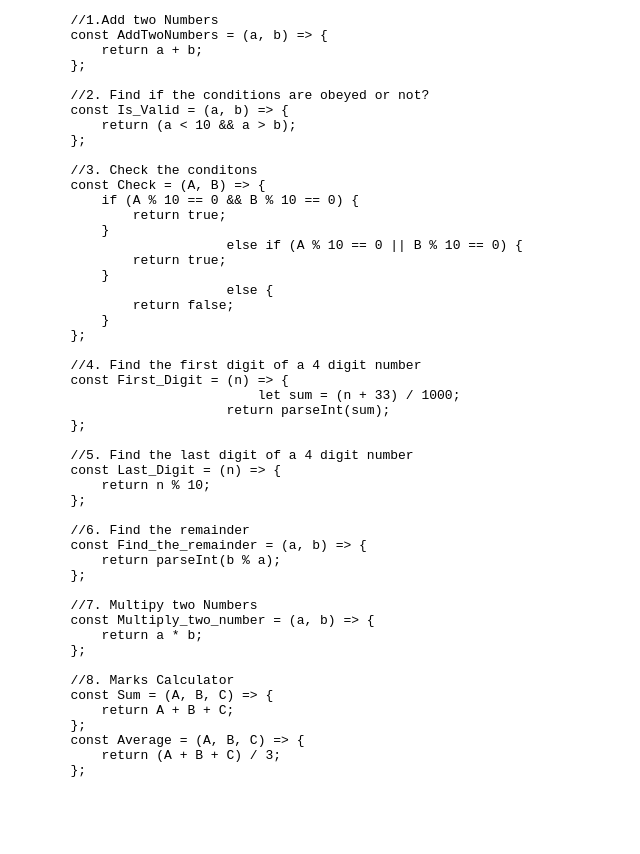
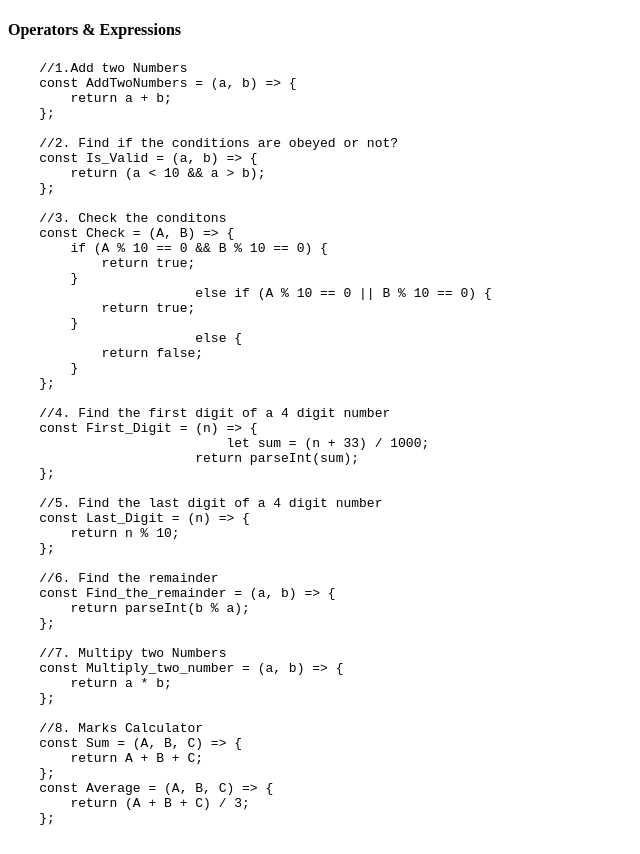
Before and after one commit to Kuldeep-kolte/JavaScriptAssignment1, a plain HTML site: page index.html in a window 1280 px wide. Shown: the whole page, without its empty margins (0-640 px from the left). Before the commit the page ends 821 px from the top, so only its background shows below. Drawn offline with Linux system fonts and the light colour scheme.

Commit message:
All Problem Solve

```diff
--- a/index.html
+++ b/index.html
@@ -1,14 +1,13 @@
 <!DOCTYPE html>
 <html lang="en">
-
 <head>
     <meta charset="UTF-8">
     <meta http-equiv="X-UA-Compatible" content="IE=edge">
     <meta name="viewport" content="width=device-width, initial-scale=1.0">
-    <title>Document</title>
+    <title>Assignment 1</title>
 </head>
-
 <body>
+  <h4>Operators & Expressions</h4>
   <pre>
     //1.Add two Numbers
     const AddTwoNumbers = (a, b) => {
@@ -61,7 +60,5 @@
     const Average = (A, B, C) => {
         return (A + B + C) / 3;
     };
-
-    </pre>
 </body>
 </html>
```
Lines whose indentation alone changed are shown as unchanged.
